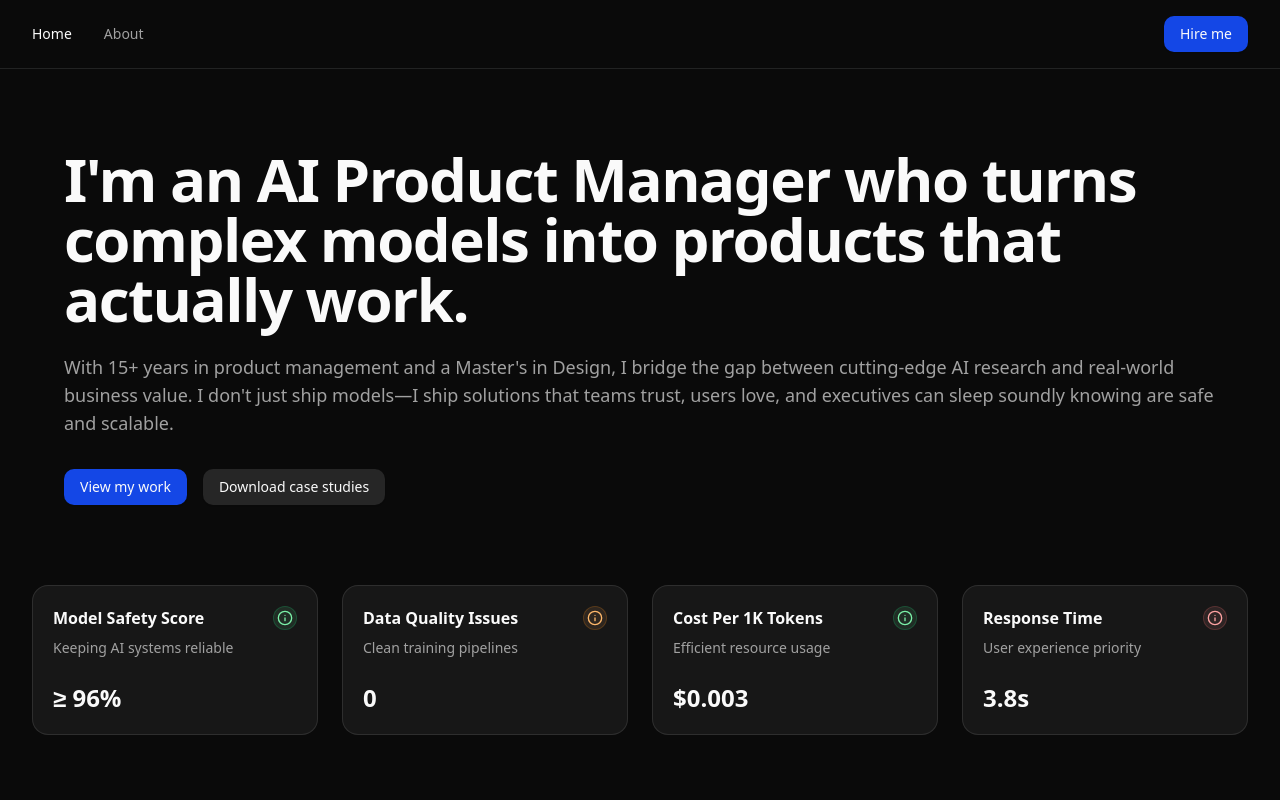
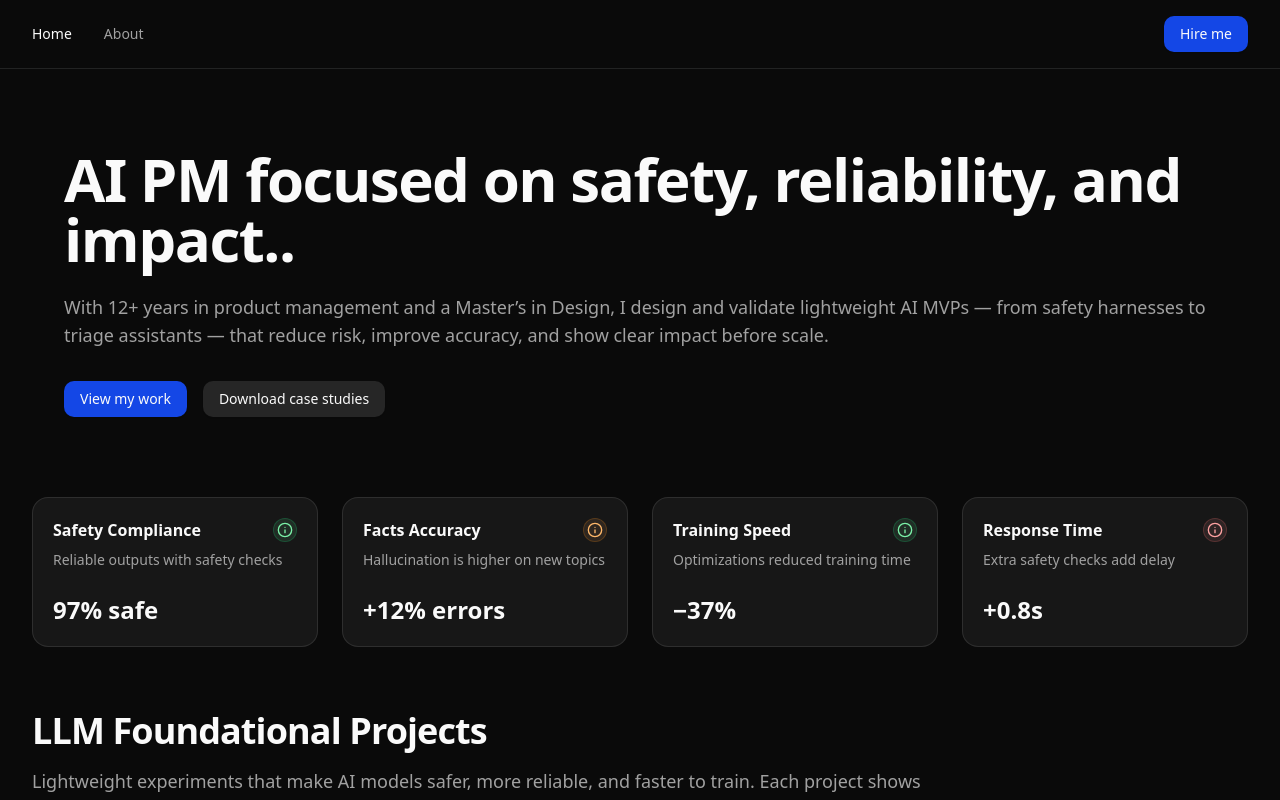
Before and after one commit to amitrampurkar/ai, a React (Vite) app: page / in a window 1280 px wide. Shown: the top 800 px of the page. Built offline with nearby package versions, Linux system fonts and the light colour scheme.

Commit message:
Stable release v1.22 with homepage hero + metrics updates

```diff
--- a/src/App.jsx
+++ b/src/App.jsx
@@ -11,27 +11,27 @@ import './App.css'
 function HomePage() {
   const metrics = [
       {
-      title: "Model Safety Score",
-      description: "Keeping AI systems reliable",
-      value: "≥ 96%",
+        title: "Safety Compliance",
+        description: "Reliable outputs with safety checks",
+        value: "97% safe",
         status: "ship"
       },
       {
-      title: "Data Quality Issues",
-      description: "Clean training pipelines",
-      value: "0",
+        title: "Facts Accuracy",
+        description: "Hallucination is higher on new topics",
+        value: "+12% errors",
         status: "warning"
       },
       {
-      title: "Cost Per 1K Tokens",
-      description: "Efficient resource usage",
-      value: "$0.003",
+        title: "Training Speed",
+        description: "Optimizations reduced training time",
+        value: "−37%",
         status: "ship"
       },
       {
         title: "Response Time",
-      description: "User experience priority",
-      value: "3.8s",
+        description: "Extra safety checks add delay",
+        value: "+0.8s",
         status: "error"
       }
   ]
@@ -83,12 +83,10 @@ function HomePage() {
       {/* Hero Section */}
       <div className="container py-10">
         <h1 className="hero-title text-4xl font-bold tracking-tight text-foreground sm:text-5xl lg:text-6xl">
-          I'm an AI Product Manager who turns complex models into products that actually work.
+          AI PM focused on safety, reliability, and impact..
         </h1>
         <p className="hero-subtitle mt-6 text-lg text-muted-foreground">
-          With 15+ years in product management and a Master's in Design, I bridge the gap between
-          cutting-edge AI research and real-world business value. I don't just ship models—I ship
-          solutions that teams trust, users love, and executives can sleep soundly knowing are safe and scalable.
+          With 12+ years in product management and a Master’s in Design, I design and validate lightweight AI MVPs — from safety harnesses to triage assistants — that reduce risk, improve accuracy, and show clear impact before scale.
         </p>
 
         <div className="hero-buttons mt-8 flex gap-4">
```
Lines whose indentation alone changed are shown as unchanged.
